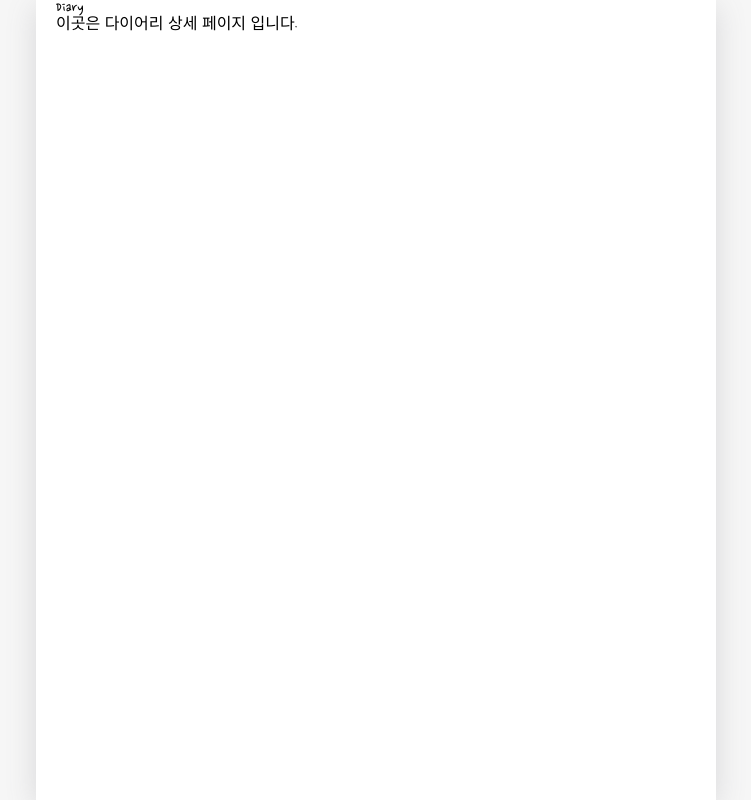
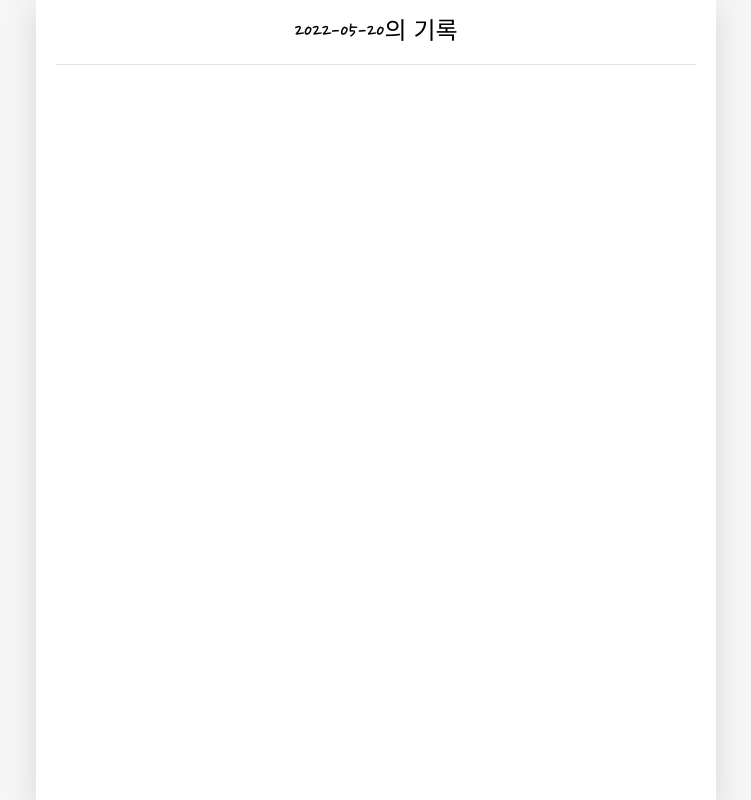
Before and after one commit to productuidev/emotion-diary, a React (Create React App) app: page /diary/1 in a window 1280 px wide. Shown: the whole page, without its empty margins (264-1015 px from the left). Built offline with nearby package versions, Linux system fonts and the light colour scheme.

Commit message:
create date.js(getStringDate), MyHeader headText prop

```diff
--- a/src/components/DiaryEditor.js
+++ b/src/components/DiaryEditor.js
@@ -5,6 +5,8 @@ import { DiaryDispatchContext } from "./../App";
 import MyHeader from "./MyHeader";
 import MyButton from "./MyButton";
 import EmotionItem from "./EmotionItem";
+
+import { getStringDate } from "../util/date";
 
 const env = process.env;
 env.PUBLIC_URL = env.PUBLIC_URL || "";
@@ -37,9 +39,9 @@ const emotionList = [
   },
 ]
 
-const getStringDate = (date) => {
-  return date.toISOString().slice(0, 10);
-};
+// const getStringDate = (date) => {
+//   return date.toISOString().slice(0, 10);
+// };
 
 // DiaryEditor 함수에 isEdit, originData prop 넣어주기
 
--- a/src/pages/Diary.js
+++ b/src/pages/Diary.js
@@ -1,24 +1,52 @@
-import { useContext, useEffect } from "react";
-import { useParams } from "react-router-dom";
+import { useContext, useEffect, useState } from "react";
+import { useNavigate, useParams } from "react-router-dom";
 import { DiaryStateContext } from "../App";
+
+import { getStringDate } from "../util/date";
+
+import MyHeader from "./../components/MyHeader";
 
 const Diary = () => {
   const { id } = useParams(); // pathVariable = id
   const diaryList = useContext(DiaryStateContext); // diaryList 가져오기
+  const navigate = useNavigate(); // 이동
+  const [data, setData] = useState();
 
+  // 데이터는 컴포넌트가 mount된 시점에서 가져온다
+  // 조건 : 일기데이터가 1개라도 있을 때만 가져온다 (id 오류 방지 형변환)
+  // deps : id나 diaryList가 변할 때만 가져온다
   useEffect(()=>{
     if(diaryList.length >= 1) {
       const targetDiary = diaryList.find((it)=>parseInt(it.id) === parseInt(id));
-      console.log(targetDiary);
+      console.log(targetDiary); // 가져온 id의 일기데이터 출력
+
+      // 현재 상세페이지에서 보여줘야 하는 데이터를 id를 기준으로 찾아온다면
+      if(targetDiary) { // 일기가 존재할 때
+        setData(targetDiary);
+      }
+      else { // 일기가 없을 때 홈으로 이동
+        alert("없는 일기 입니다.");
+        navigate('/', {replace:true});
+      }
     }
-  },[id, diaryList]);
+  },[id, diaryList, navigate]);
 
-  return (
-    <div>
-      <h1>Diary</h1>
-      <p>이곳은 다이어리 상세 페이지 입니다.</p>
-    </div>
-  );
+  // 데이터가 없으면
+  if(!data) {
+    return <div className="DiaryPage">로딩중입니다...</div>;
+  }
+  // 데이터가 존재하면
+  else {
+    return (
+      <div className="DiaryPage">
+          {/* header의 조회한 일기 데이터의 날짜를 가져오기 (getStringDate를 받아서 시간객체로) */}
+          <MyHeader
+            headText={`${getStringDate(new Date(data.date))}의 기록`}
+
+          />
+      </div>
+    );
+  }
 }
 
 export default Diary;
--- a/src/pages/Edit.js
+++ b/src/pages/Edit.js
@@ -27,6 +27,7 @@ const Edit = () => {
         setOriginData(targetDiary);
       }
       else {
+        alert("없는 일기 입니다.");
         navigate('/', {replace:true});
       }
     }
--- /dev/null
+++ b/src/util/date.js
@@ -0,0 +1,6 @@
+// 중복 사용할 수 있는 공통 코드가 있다면
+// 별도로 디렉토리를 생성 후 해당 코드를 이동시켜 export해 재사용
+
+export const getStringDate = (date) => {
+  return date.toISOString().slice(0, 10);
+};
```
